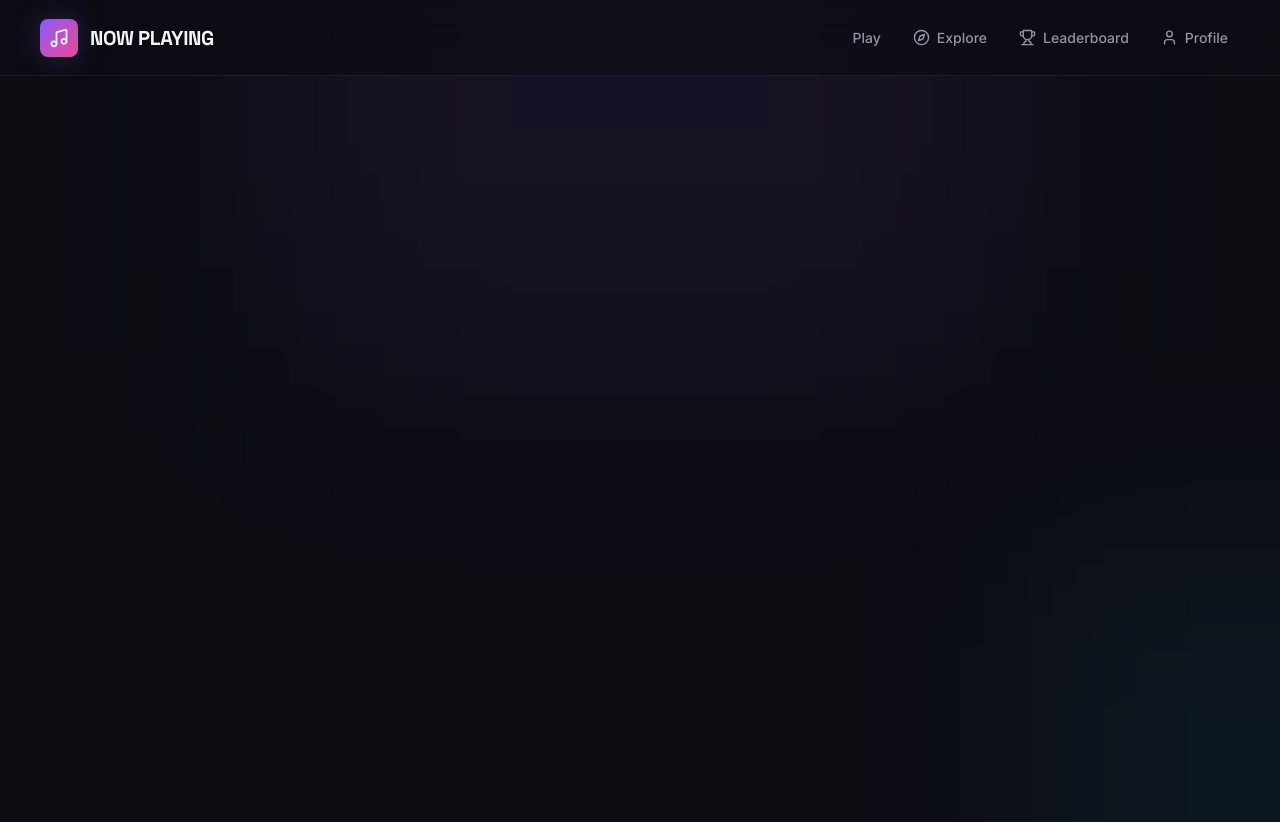
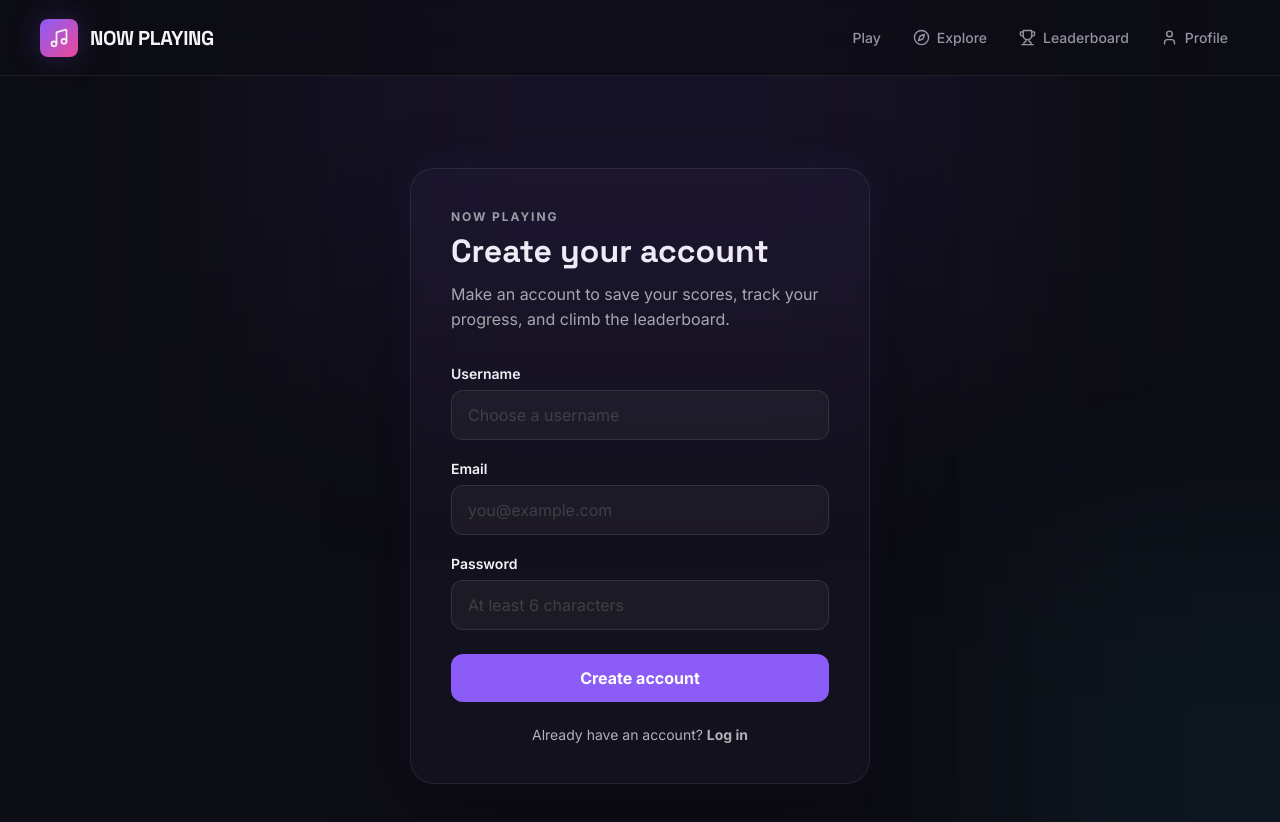
Before and after one commit to PhiLouGii/now-playing, a React (Vite) app: page /signup in a window 1280 px wide. Shown: the top 822 px of the page. Before the commit the page ends 800 px from the top, so only its background shows below. Built offline with nearby package versions, Linux system fonts and the light colour scheme; no server answers.

Commit message:
feat: add SignUp component and authentication styles

```diff
--- /dev/null
+++ b/src/pages/Auth/Auth.css
@@ -0,0 +1,146 @@
+.auth-page {
+  min-height: 100vh;
+  display: flex;
+  align-items: center;
+  justify-content: center;
+  padding: 40px 20px;
+}
+
+.auth-card {
+  width: 100%;
+  max-width: 460px;
+  padding: 40px;
+  border-radius: 24px;
+  background: rgba(20, 18, 30, 0.9);
+  border: 1px solid rgba(255, 255, 255, 0.08);
+  box-shadow:
+    0 24px 80px rgba(0, 0, 0, 0.35),
+    0 0 40px rgba(130, 80, 255, 0.08);
+}
+
+.auth-header {
+  margin-bottom: 32px;
+}
+
+.auth-eyebrow {
+  margin: 0 0 10px;
+  font-size: 12px;
+  font-weight: 700;
+  letter-spacing: 0.16em;
+  opacity: 0.6;
+}
+
+.auth-header h1 {
+  margin: 0 0 12px;
+  font-size: 32px;
+  line-height: 1.1;
+}
+
+.auth-header p:not(.auth-eyebrow) {
+  margin: 0;
+  line-height: 1.6;
+  opacity: 0.65;
+}
+
+.auth-form {
+  display: flex;
+  flex-direction: column;
+  gap: 20px;
+}
+
+.auth-field {
+  display: flex;
+  flex-direction: column;
+  gap: 8px;
+}
+
+.auth-field label {
+  font-size: 14px;
+  font-weight: 600;
+}
+
+.auth-field input {
+  width: 100%;
+  box-sizing: border-box;
+  padding: 14px 16px;
+  border-radius: 12px;
+  border: 1px solid rgba(255, 255, 255, 0.1);
+  background: rgba(255, 255, 255, 0.04);
+  color: inherit;
+  font: inherit;
+  outline: none;
+  transition:
+    border-color 0.2s ease,
+    box-shadow 0.2s ease;
+}
+
+.auth-field input::placeholder {
+  opacity: 0.4;
+}
+
+.auth-field input:focus {
+  border-color: rgba(150, 100, 255, 0.7);
+  box-shadow: 0 0 0 3px rgba(150, 100, 255, 0.1);
+}
+
+.auth-field input:disabled {
+  opacity: 0.6;
+}
+
+.auth-error {
+  margin: -4px 0 0;
+  font-size: 13px;
+  line-height: 1.5;
+  color: #ff7b8a;
+}
+
+.auth-submit {
+  margin-top: 4px;
+  padding: 14px 18px;
+  border: 0;
+  border-radius: 12px;
+  background: #8b5cf6;
+  color: white;
+  font: inherit;
+  font-weight: 700;
+  cursor: pointer;
+  transition:
+    transform 0.2s ease,
+    opacity 0.2s ease;
+}
+
+.auth-submit:hover:not(:disabled) {
+  transform: translateY(-1px);
+}
+
+.auth-submit:disabled {
+  opacity: 0.6;
+  cursor: not-allowed;
+}
+
+.auth-switch {
+  margin: 24px 0 0;
+  text-align: center;
+  font-size: 14px;
+  opacity: 0.7;
+}
+
+.auth-switch a {
+  color: inherit;
+  font-weight: 700;
+  text-decoration: none;
+}
+
+.auth-switch a:hover {
+  text-decoration: underline;
+}
+
+@media (max-width: 520px) {
+  .auth-card {
+    padding: 28px 22px;
+  }
+
+  .auth-header h1 {
+    font-size: 28px;
+  }
+}
--- /dev/null
+++ b/src/pages/Auth/SignUp.tsx
@@ -0,0 +1,218 @@
+import { useState } from 'react'
+import {
+  createUserWithEmailAndPassword,
+  updateProfile,
+} from 'firebase/auth'
+import {
+  doc,
+  serverTimestamp,
+  setDoc,
+} from 'firebase/firestore'
+import { Link, useNavigate } from 'react-router-dom'
+
+import { auth, firestore } from '../../config/firebase'
+import './Auth.css'
+
+function SignUp() {
+  const navigate = useNavigate()
+
+  const [username, setUsername] = useState('')
+  const [email, setEmail] = useState('')
+  const [password, setPassword] = useState('')
+
+  const [error, setError] = useState('')
+  const [loading, setLoading] = useState(false)
+
+  async function handleSubmit(
+    event: React.FormEvent<HTMLFormElement>,
+  ) {
+    event.preventDefault()
+
+    setError('')
+
+    const trimmedUsername = username.trim()
+    const trimmedEmail = email.trim()
+
+    if (!trimmedUsername) {
+      setError('Please choose a username.')
+      return
+    }
+
+    if (trimmedUsername.length < 3) {
+      setError('Username must be at least 3 characters.')
+      return
+    }
+
+    if (password.length < 6) {
+      setError('Password must be at least 6 characters.')
+      return
+    }
+
+    try {
+      setLoading(true)
+
+      const userCredential =
+        await createUserWithEmailAndPassword(
+          auth,
+          trimmedEmail,
+          password,
+        )
+
+      const user = userCredential.user
+
+      await updateProfile(user, {
+        displayName: trimmedUsername,
+      })
+
+      await setDoc(doc(firestore, 'users', user.uid), {
+        username: trimmedUsername,
+        displayName: trimmedUsername,
+        email: user.email,
+        createdAt: serverTimestamp(),
+      })
+
+      navigate('/')
+    } catch (err: unknown) {
+      console.error('Sign up failed:', err)
+
+      if (
+        err instanceof Error &&
+        'code' in err
+      ) {
+        const firebaseError = err as Error & {
+          code: string
+        }
+
+        switch (firebaseError.code) {
+          case 'auth/email-already-in-use':
+            setError(
+              'An account with this email already exists.',
+            )
+            break
+
+          case 'auth/invalid-email':
+            setError('Please enter a valid email address.')
+            break
+
+          case 'auth/weak-password':
+            setError(
+              'Your password is too weak. Use at least 6 characters.',
+            )
+            break
+
+          default:
+            setError(
+              'Something went wrong. Please try again.',
+            )
+        }
+      } else {
+        setError(
+          'Something went wrong. Please try again.',
+        )
+      }
+    } finally {
+      setLoading(false)
+    }
+  }
+
+  return (
+    <main className="auth-page">
+      <section className="auth-card">
+        <div className="auth-header">
+          <p className="auth-eyebrow">NOW PLAYING</p>
+
+          <h1>Create your account</h1>
+
+          <p>
+            Make an account to save your scores,
+            track your progress, and climb the leaderboard.
+          </p>
+        </div>
+
+        <form
+          className="auth-form"
+          onSubmit={handleSubmit}
+        >
+          <div className="auth-field">
+            <label htmlFor="username">
+              Username
+            </label>
+
+            <input
+              id="username"
+              type="text"
+              value={username}
+              onChange={(event) =>
+                setUsername(event.target.value)
+              }
+              placeholder="Choose a username"
+              autoComplete="username"
+              disabled={loading}
+            />
+          </div>
+
+          <div className="auth-field">
+            <label htmlFor="email">
+              Email
+            </label>
+
+            <input
+              id="email"
+              type="email"
+              value={email}
+              onChange={(event) =>
+                setEmail(event.target.value)
+              }
+              placeholder="you@example.com"
+              autoComplete="email"
+              disabled={loading}
+            />
+          </div>
+
+          <div className="auth-field">
+            <label htmlFor="password">
+              Password
+            </label>
+
+            <input
+              id="password"
+              type="password"
+              value={password}
+              onChange={(event) =>
+                setPassword(event.target.value)
+              }
+              placeholder="At least 6 characters"
+              autoComplete="new-password"
+              disabled={loading}
+            />
+          </div>
+
+          {error && (
+            <p className="auth-error">
+              {error}
+            </p>
+          )}
+
+          <button
+            type="submit"
+            className="auth-submit"
+            disabled={loading}
+          >
+            {loading
+              ? 'Creating account...'
+              : 'Create account'}
+          </button>
+        </form>
+
+        <p className="auth-switch">
+          Already have an account?{' '}
+          <Link to="/login">
+            Log in
+          </Link>
+        </p>
+      </section>
+    </main>
+  )
+}
+
+export default SignUp
--- a/src/routes/AppRoutes.tsx
+++ b/src/routes/AppRoutes.tsx
@@ -11,6 +11,7 @@ import AlbumGame from '../pages/AlbumGame/AlbumGame'
 import YearGame from '../pages/YearGame/YearGame'
 import DailyChallenge from '../pages/DailyChallenge/DailyChallenge'
 import DailyChallengeResults from '../pages/DailyChallenge/DailyChallengeResults'
+import SignUp from '../pages/Auth/SignUp'
 
 function AppRoutes() {
   return (
@@ -35,6 +36,7 @@ function AppRoutes() {
         element={<Leaderboard />}
       />
       <Route path="/profile" element={<Profile />} />
+      <Route path="/signup" element={<SignUp />} />
     </Routes>
   )
 }
```
